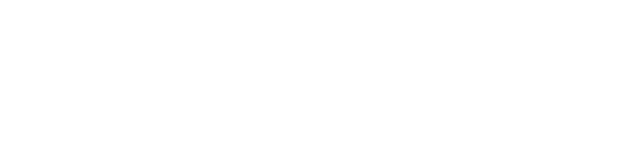
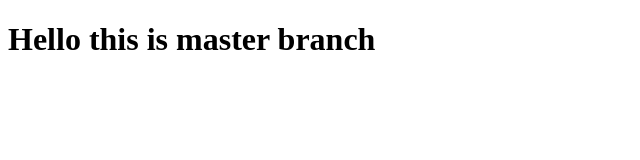
Before and after one commit to giovannyCode/AnimatedTextGitDemo, a plain HTML site: page index.html in a window 1280 px wide. Shown: the whole page, without its empty margins (0-640 px from the left). Drawn offline with Linux system fonts and the light colour scheme.

Commit message:
Add New header

```diff
--- a/index.html
+++ b/index.html
@@ -7,6 +7,7 @@
   <title>Document</title>
 </head>
 <body>
+  <h1>Hello this is master branch </h1>
 
 </body>
 </html>
```
